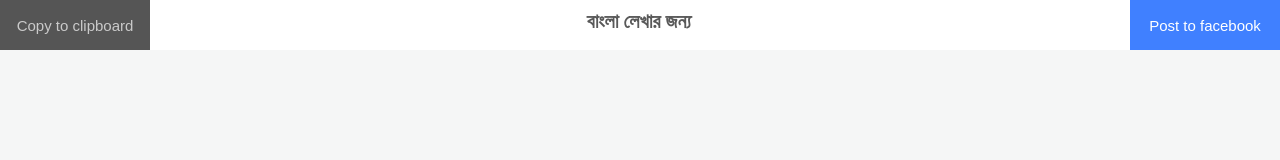
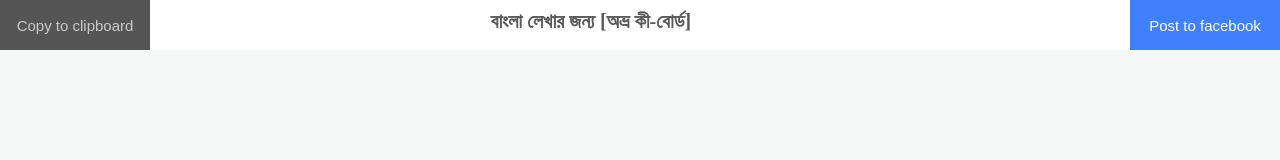
Before and after one commit to tarex/banglapad, a plain HTML site: page index.html in a window 1280 px wide. Shown: the top 160 px of the page. Drawn offline with nearby package versions, Linux system fonts and the light colour scheme.

Commit message:
avro keyboard

```diff
--- a/index.html
+++ b/index.html
@@ -84,7 +84,7 @@
      }(document, 'script', 'facebook-jssdk'));
   </script>
   <button class="btn" data-clipboard-target="#banglapad">Copy to clipboard</button>
-  <div class="bn">বাংলা লেখার জন্য</div>
+  <div class="bn">বাংলা লেখার জন্য [অভ্র কী-বোর্ড]</div>
   <button type="button" class="shareButton">Post to facebook</button>
   <textarea id="banglapad"></textarea>
   <script
```
